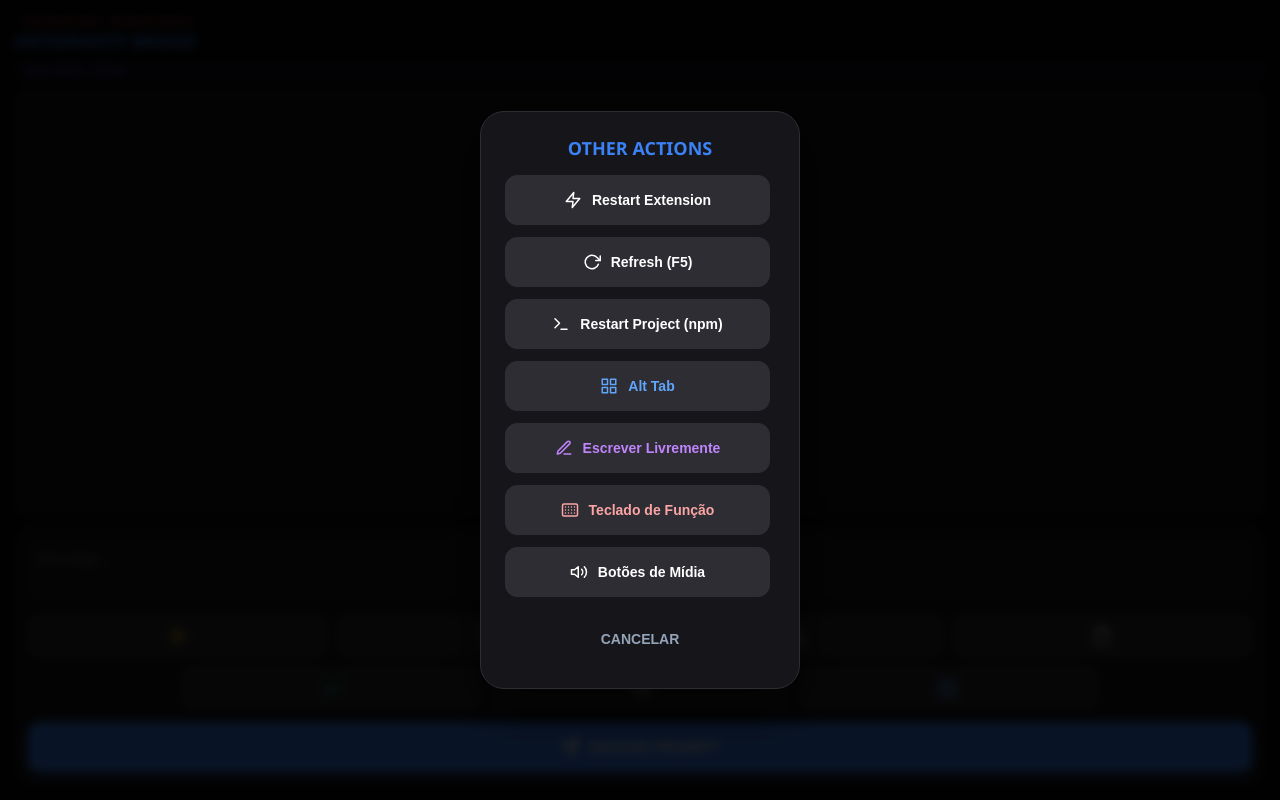
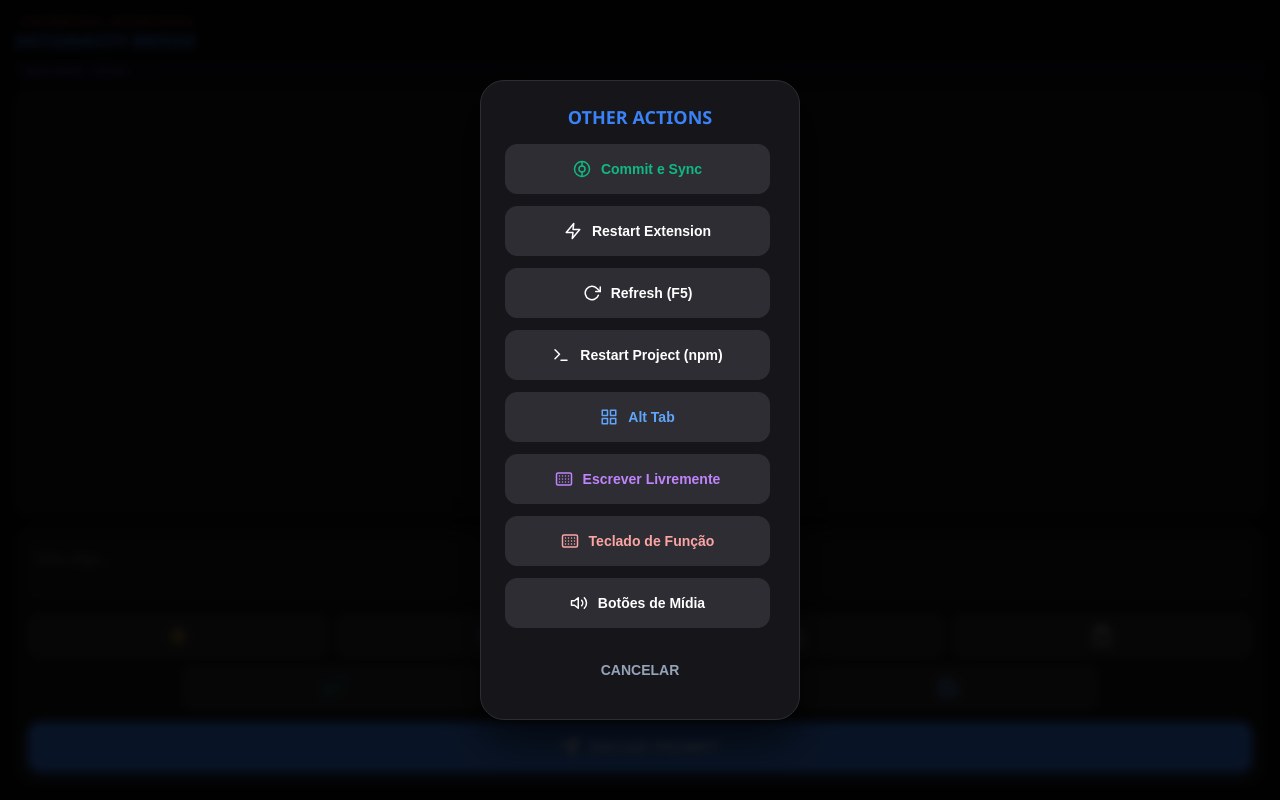
Before and after one commit to Theadrill/android-bridge, a website: page index.html in a window 1280 px wide. Both pictures are taken after a click on the button 178 px from the left and 636 px from the top of the page. Drawn offline with Linux system fonts and the light colour scheme.

Commit message:
UI: Botão Commit e Sync e ícone de teclado para Escrita Livre

```diff
--- a/index.html
+++ b/index.html
@@ -385,6 +385,10 @@
             <div class="modal" onclick="event.stopPropagation()">
                 <h3 id="modal-title">OTHER ACTIONS</h3>
                 <div id="modal-content">
+                    <button class="modal-btn" onclick="ws.send(JSON.stringify({ type: 'MESSAGE', msg: 'faça o commit e Sync' })); closeModal();" style="color: #10b981;">
+                        <svg width="18" height="18" viewBox="0 0 24 24" fill="none" stroke="currentColor" stroke-width="2" stroke-linecap="round" stroke-linejoin="round"><path d="M12 22c5.523 0 10-4.477 10-10S17.523 2 12 2 2 6.477 2 12s4.477 10 10 10z"></path><path d="M12 16a4 4 0 1 0 0-8 4 4 0 0 0 0 8z"></path><line x1="12" y1="2" x2="12" y2="8"></line><line x1="12" y1="16" x2="12" y2="22"></line></svg>
+                        Commit e Sync
+                    </button>
                     <button class="modal-btn" onclick="execRestart('RESTART_EXT')">
                         <svg width="18" height="18" viewBox="0 0 24 24" fill="none" stroke="currentColor" stroke-width="2" stroke-linecap="round" stroke-linejoin="round"><path d="M13 2L3 14h9l-1 8 10-12h-9l1-8z"></path></svg>
                         Restart Extension
@@ -402,7 +406,7 @@
                         Alt Tab
                     </button>
                     <button class="modal-btn" onclick="openFreeWriting()" style="color: #c084fc;">
-                        <svg width="18" height="18" viewBox="0 0 24 24" fill="none" stroke="currentColor" stroke-width="2" stroke-linecap="round" stroke-linejoin="round"><path d="M12 20h9"></path><path d="M16.5 3.5a2.121 2.121 0 0 1 3 3L7 19l-4 1 1-4L16.5 3.5z"></path></svg>
+                        <svg width="18" height="18" viewBox="0 0 24 24" fill="none" stroke="currentColor" stroke-width="2" stroke-linecap="round" stroke-linejoin="round"><rect x="2" y="4" width="20" height="16" rx="2" ry="2"></rect><path d="M6 8h.01"></path><path d="M10 8h.01"></path><path d="M14 8h.01"></path><path d="M18 8h.01"></path><path d="M6 12h.01"></path><path d="M10 12h.01"></path><path d="M14 12h.01"></path><path d="M18 12h.01"></path><path d="M6 16h.01"></path><path d="M10 16h.01"></path><path d="M14 16h.01"></path><path d="M18 16h.01"></path></svg>
                         Escrever Livremente
                     </button>
                 </div>
@@ -648,6 +652,10 @@
 
                 title.innerText = 'OTHER ACTIONS';
                 content.innerHTML = `
+                    <button class="modal-btn" onclick="ws.send(JSON.stringify({ type: 'MESSAGE', msg: 'faça o commit e Sync' })); closeModal();" style="color: #10b981;">
+                        <svg width="18" height="18" viewBox="0 0 24 24" fill="none" stroke="currentColor" stroke-width="2" stroke-linecap="round" stroke-linejoin="round"><path d="M12 22c5.523 0 10-4.477 10-10S17.523 2 12 2 2 6.477 2 12s4.477 10 10 10z"></path><path d="M12 16a4 4 0 1 0 0-8 4 4 0 0 0 0 8z"></path><line x1="12" y1="2" x2="12" y2="8"></line><line x1="12" y1="16" x2="12" y2="22"></line></svg>
+                        Commit e Sync
+                    </button>
                     <button class="modal-btn" onclick="execRestart('RESTART_EXT')">
                         <svg width="18" height="18" viewBox="0 0 24 24" fill="none" stroke="currentColor" stroke-width="2" stroke-linecap="round" stroke-linejoin="round"><path d="M13 2L3 14h9l-1 8 10-12h-9l1-8z"></path></svg>
                         Restart Extension
@@ -665,7 +673,7 @@
                         Alt Tab
                     </button>
                     <button class="modal-btn" onclick="openFreeWriting()" style="color: #c084fc;">
-                        <svg width="18" height="18" viewBox="0 0 24 24" fill="none" stroke="currentColor" stroke-width="2" stroke-linecap="round" stroke-linejoin="round"><path d="M12 20h9"></path><path d="M16.5 3.5a2.121 2.121 0 0 1 3 3L7 19l-4 1 1-4L16.5 3.5z"></path></svg>
+                        <svg width="18" height="18" viewBox="0 0 24 24" fill="none" stroke="currentColor" stroke-width="2" stroke-linecap="round" stroke-linejoin="round"><rect x="2" y="4" width="20" height="16" rx="2" ry="2"></rect><path d="M6 8h.01"></path><path d="M10 8h.01"></path><path d="M14 8h.01"></path><path d="M18 8h.01"></path><path d="M6 12h.01"></path><path d="M10 12h.01"></path><path d="M14 12h.01"></path><path d="M18 12h.01"></path><path d="M6 16h.01"></path><path d="M10 16h.01"></path><path d="M14 16h.01"></path><path d="M18 16h.01"></path></svg>
                         Escrever Livremente
                     </button>
                     <button class="modal-btn" onclick="openFunctionKeys()" style="color: #fca5a5;">
```
